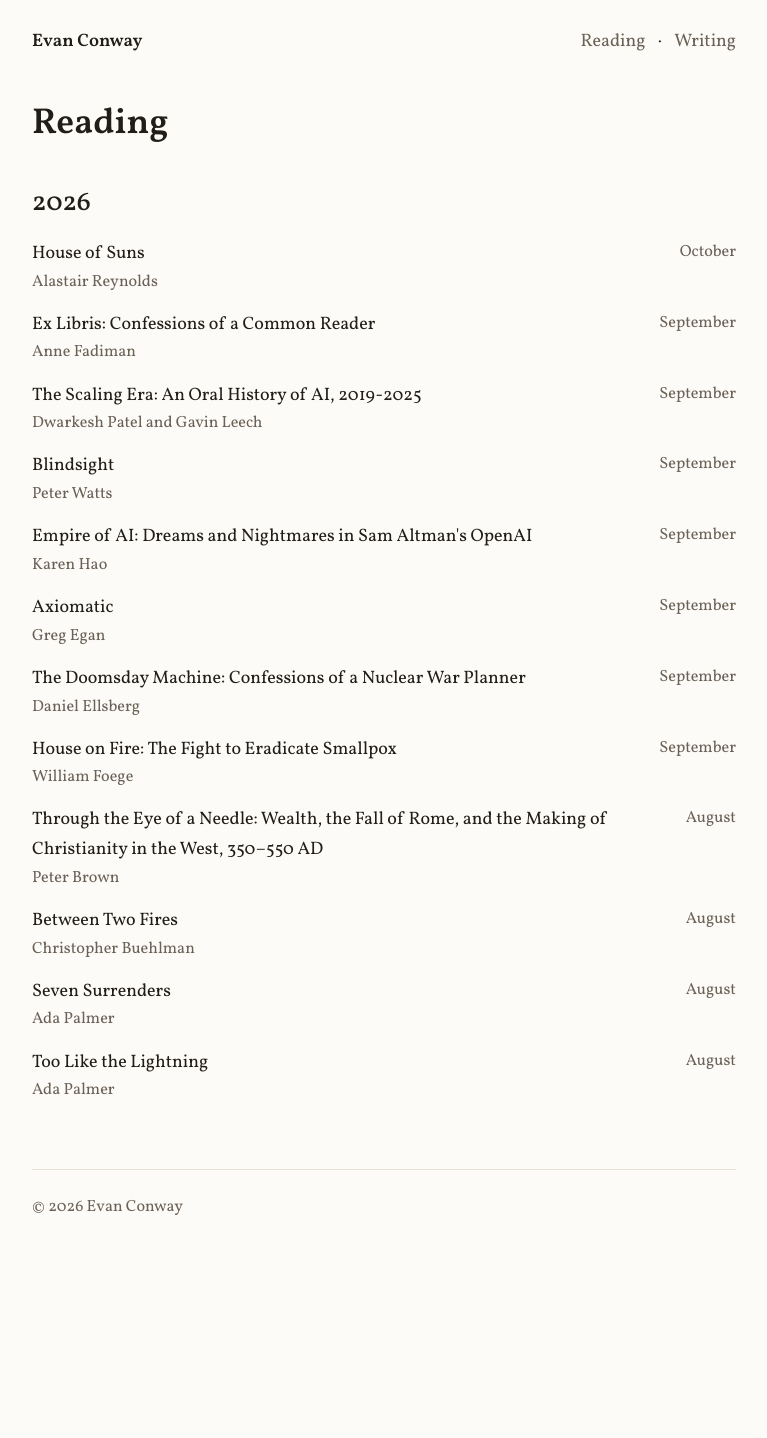
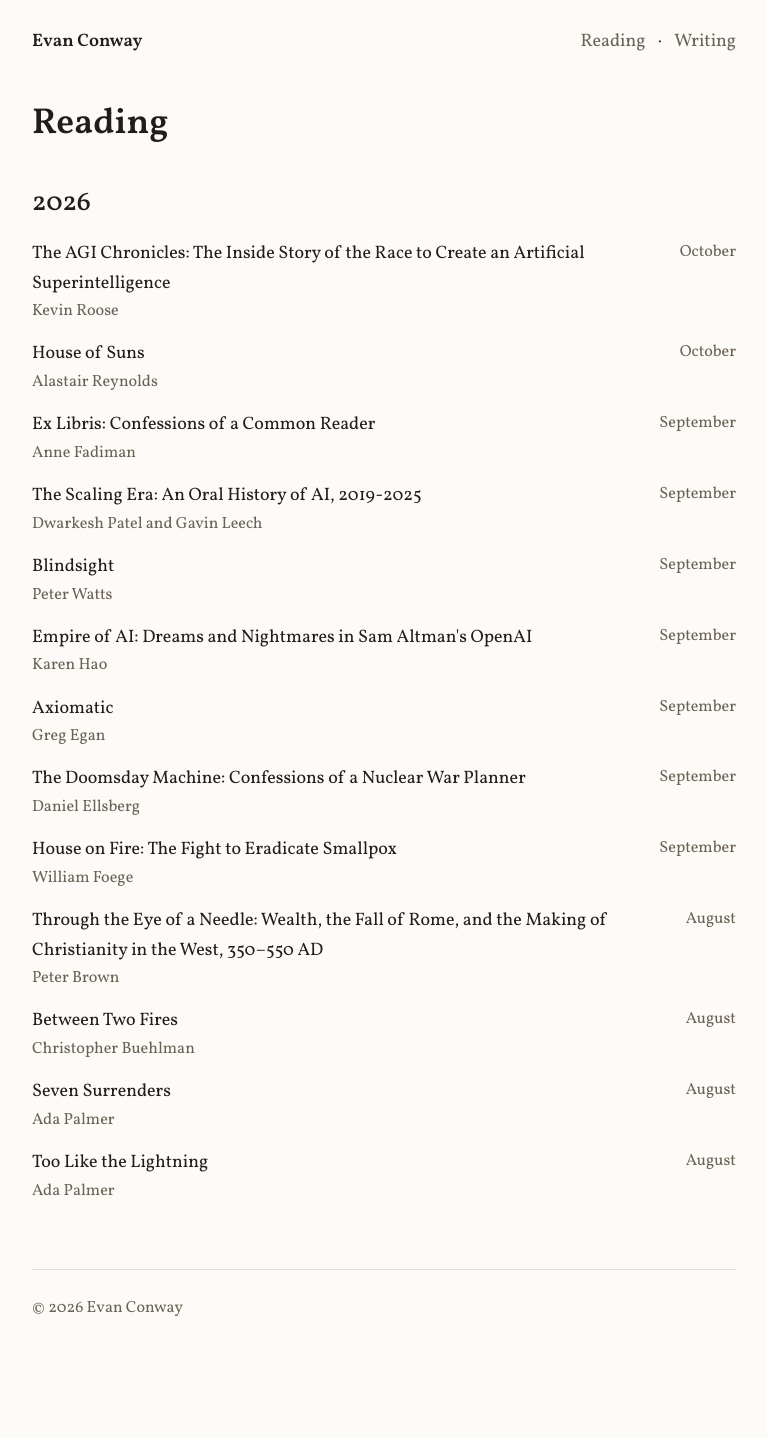
Before and after one commit to evan-conway/evanjayconway.com, a Jekyll site: the page built from reading.html, in a window 1280 px wide. Shown: the whole page, without its empty margins (256-1023 px from the left). Built offline with Jekyll 4.4.1, drawn with Linux system fonts in a browser that asks for light colours; before the commit the page ends 1338 px from its top, so only the background shows below that.

Commit message:
Add AGI Chronicles to books

```diff
--- a/_data/reading.yml
+++ b/_data/reading.yml
@@ -1,5 +1,8 @@
 - year: 2026
   books:
+    - title: "The AGI Chronicles: The Inside Story of the Race to Create an Artificial Superintelligence"
+      author: Kevin Roose
+      month: October
     - title: House of Suns
       author: Alastair Reynolds
       month: October
```
